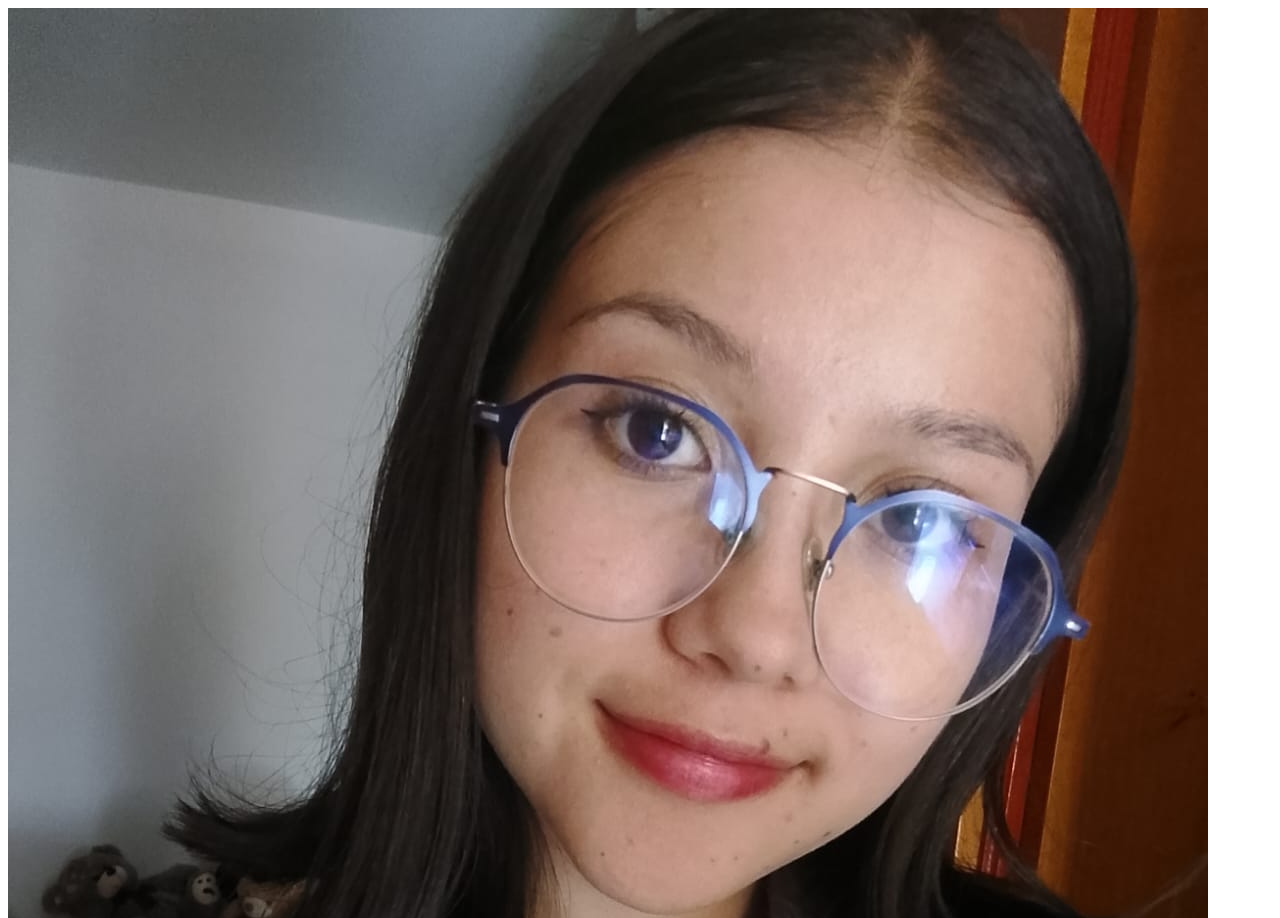
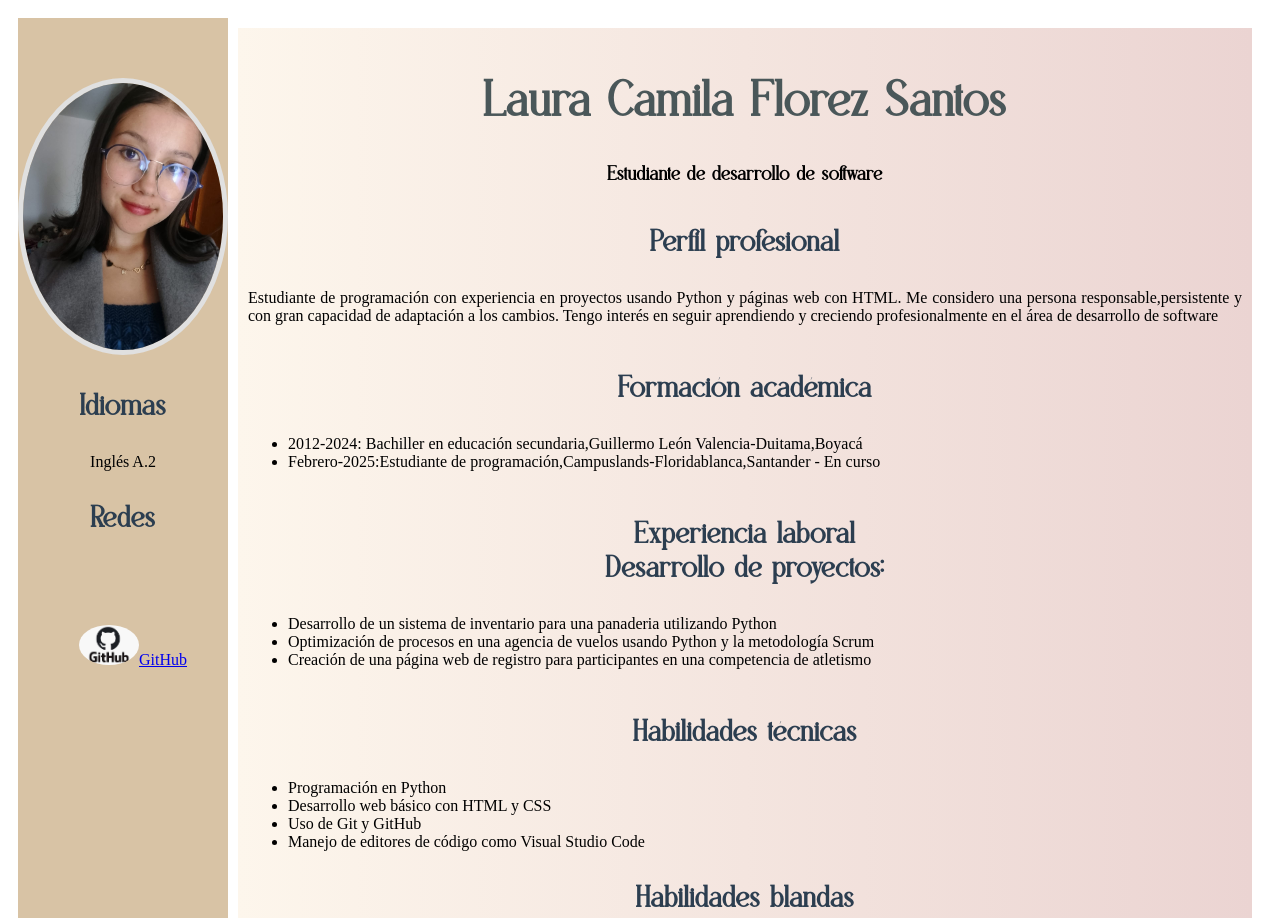
Before and after one commit to CamilaFlorez12/CamilaFlorez12.github.io, a plain HTML site: page index.html in a window 1280 px wide. Shown: the top 918 px of the page. Drawn offline with Linux system fonts and the light colour scheme.

Commit message:
feat: :sparkles: Se agregó CSS a la pagina
se agregó la parte de css y se arreglaron unos detalles de html

By @CamilaFlorez

```diff
--- a/css/style.css
+++ b/css/style.css
@@ -0,0 +1,70 @@
+
+.contenedor,.contenido{
+    display: flex;
+    padding: 10px;
+    justify-content: center;
+}
+
+.contenido{
+    flex-direction: column;
+    margin: 10px;
+    background:linear-gradient( to right,#FDF6EC, #EBD4D2);
+}
+.foto{
+    width: 200px;
+    margin-top: 60px;
+    border-radius: 100%;
+    border: solid 5px #E0E0E0;
+
+}
+aside p img{
+    width: 60px;
+    margin-top: 60px;
+    margin-left: 20px;
+    border-radius: 100%;
+}
+.contenedor aside{
+    background-color:#D8C3A5
+}
+@font-face{
+    font-family: "Miligant";
+    src: url("../fonts/Miligant-Regular.otf");
+}
+h1{
+    color: #4A5759;
+    font-family: "Miligant",sans-serif;
+    font-size: 50px;
+    text-align: center;
+}
+h2{
+    font-family: "Miligant",sans-serif;
+    font-size: 20px;
+    margin: 10px;
+    text-align: center;
+
+}
+h3{
+    font-family: "Miligant",sans-serif;
+    font-size: 30px;
+    color: #2C3E50;
+    text-align: center;
+}
+.contenido h3{
+    background: color #000;
+    border-radius: 50px;
+}
+aside p{
+    color: #000;
+    text-align: center;
+}
+footer{
+    background-color: #D8C3A5;
+    text-align: center;
+}
+footer .telefono::before{
+    content:"📞";
+
+}
+.perfil p{
+    text-align: justify;
+}
--- a/index.html
+++ b/index.html
@@ -8,20 +8,20 @@
 </head>
 <body>
     <main>
+        <div class="contenedor">
             <aside>
-            <img src="img/foto.png" alt="Foto">
+                <img src="img/foto.png" alt="Foto" class="foto" >
                 <h3>Idiomas</h3>
-            <ul>
-                <li>Inglés A.2</li>
-            </ul>
+                <p>Inglés A.2</p>
                 <h3>Redes</h3>
-            <p><a href="https://github.com/CamilaFlorez12" target="_blank"><img src="img/logo github.jpg">GitHub</a></p>
+                <p><a href="https://github.com/CamilaFlorez12" target="_blank"><img src="img/logo github.jpg" alt="logo github">GitHub</a></p>
             </aside>
+        <div class="contenido">
             <header>
                 <h1>Laura Camila Florez Santos</h1>
                 <h2>Estudiante de desarrollo de software</h2>
             </header>
-        <section>
+            <section class="perfil">
                 <h3>Perfil profesional</h3>
                 <p>Estudiante de programación con experiencia en proyectos usando Python y páginas web con HTML. Me considero una persona responsable,persistente y con gran capacidad de adaptación a los cambios. Tengo interés en seguir aprendiendo y creciendo profesionalmente en el área de desarrollo de software</p>
             </section>
@@ -56,10 +56,12 @@
                     <li>Adaptabilidad al aprendizaje continuo</li>
                 </ul>
             </section>
+        </div>
+    </div>
     </main>
     <footer>
         <h3>Contacto:</h3>
-        <p>Teléfono:3223419695</p>
+        <p class="telefono">Teléfono:3223419695</p>
         <p>Correo:<a href="mailto:07camilaflorezsantos@gmail.com">07camilaflorezsantos@gmail.com</a></p>
     </footer>
 </body>
```
Also changed, not shown: fonts/Miligant-Regular.otf (added). Lines whose indentation alone changed are shown as unchanged.
